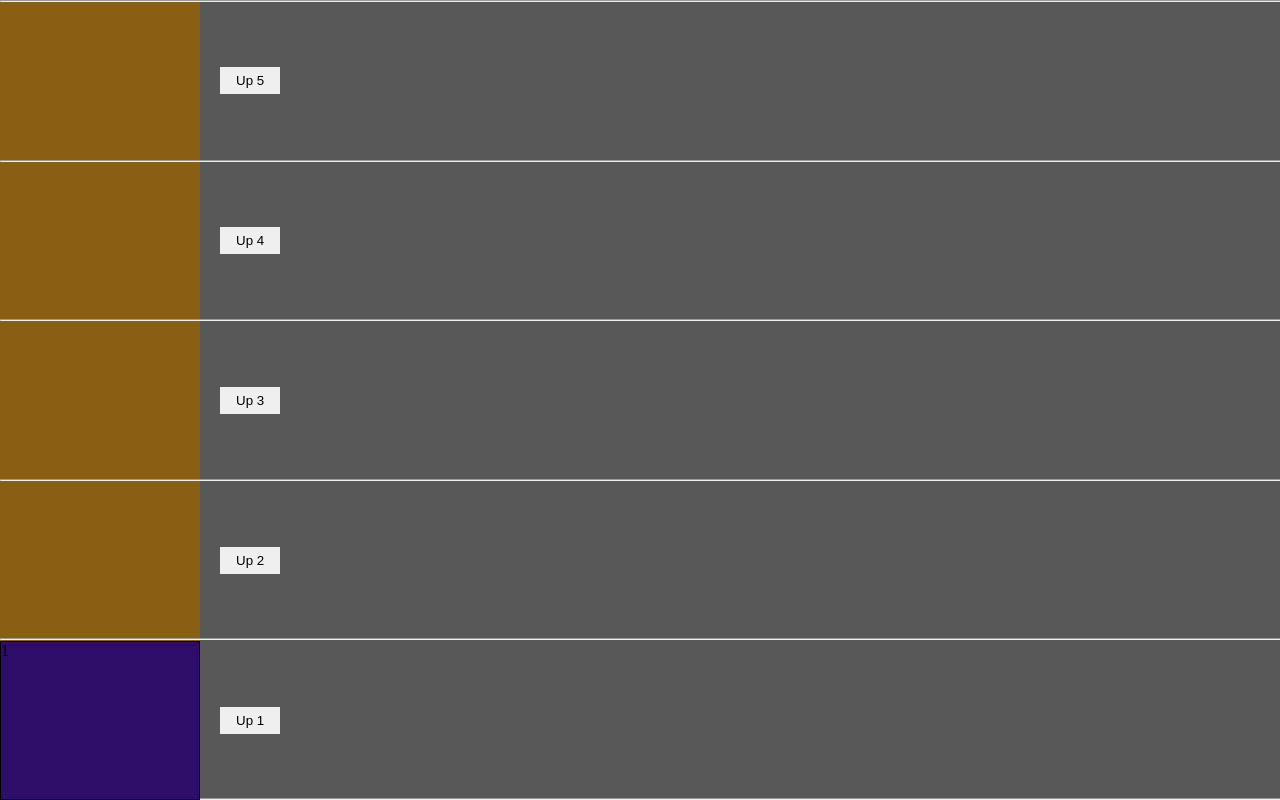
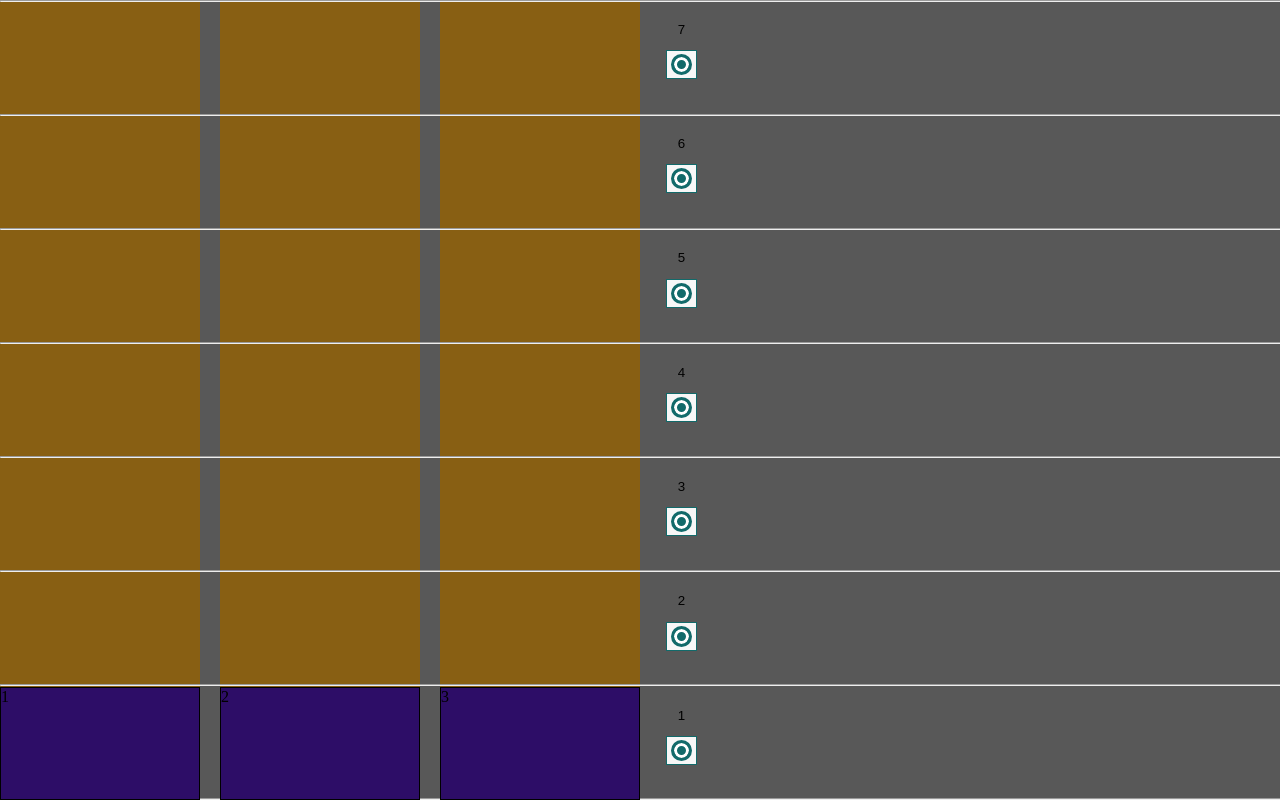
Before and after one commit to SuroZaqaryan/front-zakaryan-elevator, a Vue app: page / in a window 1280 px wide. Built offline with nearby package versions, Linux system fonts and the light colour scheme.

Commit message:
Finished elevators functionality

```diff
--- a/src/App.vue
+++ b/src/App.vue
@@ -1,6 +1,6 @@
 <template>
   <main>
-    <Home :floors="5" :elevators="1"/>
+    <Home :floors="7" :elevators="3"/>
   </main>
 </template>
 
--- a/src/assets/styles/style.css
+++ b/src/assets/styles/style.css
@@ -59,7 +59,35 @@
 }
 
 .buttons button {
-    padding: 6px 16px;
+    background: none;
     border: none;
     cursor: pointer;
 }
+
+.buttons button ul {
+    background: #f7f7f7;
+    border: 1px solid #126a6a;
+    padding: 3px 4px;
+}
+
+.buttons .btn-active ul {
+    border: 1px solid #ff9800;
+}
+
+.buttons .btn-active li {
+    border: 3px solid #ff9800;
+    background: #ff9800;
+}
+
+.item {
+    width: 15px;
+    height: 15px;
+    border-radius: 100%;
+    list-style-type: none;
+}
+
+.inner-border {
+    box-shadow: inset 0 0 0 3px #fff;
+    border: 3px solid #126a6a;
+    background: #126a6a;
+}
--- a/src/components/Home.vue
+++ b/src/components/Home.vue
@@ -3,51 +3,51 @@ export default {
   props: ['floors', 'elevators'],
 
   mounted() {
+    for (let i = 0; i < this.elevators; i++) this.waitingCalls.push([]);
     this.elevatorsPosition = Array(this.elevators + 1).fill(0)
     this.elevatorHeight = this.$refs.elevators.clientHeight / this.floors;
   },
 
   data() {
     return {
-      elevatorsPosition: [], // Elevators position (starter position equal 0)
       elevatorHeight: 0, // Elevator height
       currentElevator: -1, // Current elevator
-      transitionStart: true,
+      elevatorsPosition: [], // Elevators position (starter position equal 0)
+      waitingCalls: [],
+      nearestMin: '',
+      test: -1,
     };
   },
 
   methods: {
-    calcNextElevator() {
-      if (this.currentElevator < this.elevators - 1) {
-        return this.currentElevator += 1;
-      } else {
-        return this.currentElevator = 0;
-      }
+    addPendingCalls(elevator) {
+      this.test += 1;
+
+      if (this.currentElevator < this.elevators - 1) this.currentElevator += 1
+      else this.currentElevator = 0
+
+      this.waitingCalls[this.currentElevator].push(this.elevatorHeight * (elevator - 1))
+      let elevators = [...Array.from(Array(this.elevators), (_, index) => index + 1)]
+
+      this.nearestMin = elevators[this.currentElevator] - 1;
     },
 
-    incrementTop(elevator, ref) {
+    incrementTop(elevator, ref, nearestMins = this.nearestMin) {
       // Get the nearest minimum number for call elevator
-      let elevators = [...Array.from(Array(this.elevators), (_, index) => index + 1)]
-      let nearestMin = elevators[this.calcNextElevator()] - 1;
+      ref[nearestMins].style.transition = 'all 6s ease';
+      // Elevator movement
+      ref[nearestMins].style.bottom = this.elevatorsPosition[nearestMins] + this.waitingCalls[nearestMins][0] + 'px';
 
-      if(this.transitionStart) {
-        ref[nearestMin].style.transition = 'all 3s ease';
-        // Elevator movement
-        ref[nearestMin].style.bottom = this.elevatorsPosition[nearestMin] + this.elevatorHeight * (elevator - 1) + 'px';
+      // (ontransitionend) When elevator animation finished
+      ref[nearestMins].ontransitionend = () => {
+        const timeout = ms => new Promise(resolve => setTimeout(resolve, ms));
+        timeout(0).then(() => ref[nearestMins].classList.add('expectation'));
 
-        ref[nearestMin].addEventListener('transitionstart', () => this.transitionStart = false);
-
-        // (ontransitionend) When elevator animation finished
-        ref[nearestMin].ontransitionend = () => {
-          const timeout = ms => new Promise(resolve => setTimeout(resolve, ms));
-
-          timeout(0).then(() => ref[nearestMin].classList.add('expectation'));
-
-          timeout(3000).then(() => {
-            ref[nearestMin].classList.remove('expectation')
-            this.transitionStart = true;
-          });
-        }
+        timeout(2000).then(() => {
+          this.waitingCalls[nearestMins].splice(0, 1)
+          ref[nearestMins].classList.remove('expectation')
+          this.incrementTop(elevator, ref, nearestMins);
+        });
       }
     },
   },
@@ -55,9 +55,9 @@ export default {
   computed: {
     height() {
       return `${this.elevatorHeight - 1}px`
-    }
-  }
-};
+    },
+  },
+}
 </script>
 
 <template>
@@ -73,8 +73,12 @@ export default {
     </div>
 
     <div class="buttons">
-      <button v-for="floor in floors" :key="floor" @click="incrementTop(floor, $refs['elevator'])">
-        Up {{ floor }}
+      <button v-for="floor in floors" :key="floor"
+              @click="addPendingCalls(floor), incrementTop(floor, $refs['elevator'])">
+        <span>{{ floor }}</span>
+        <ul>
+          <li class="item inner-border"/>
+        </ul>
       </button>
     </div>
   </div>
```
